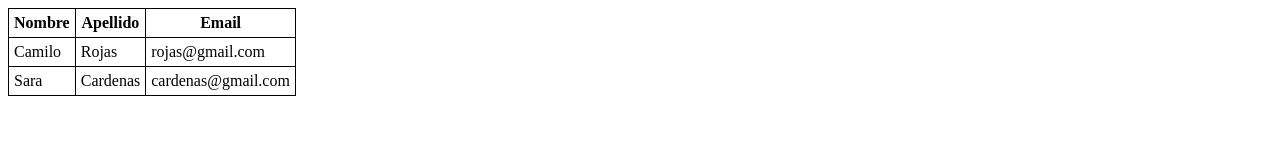
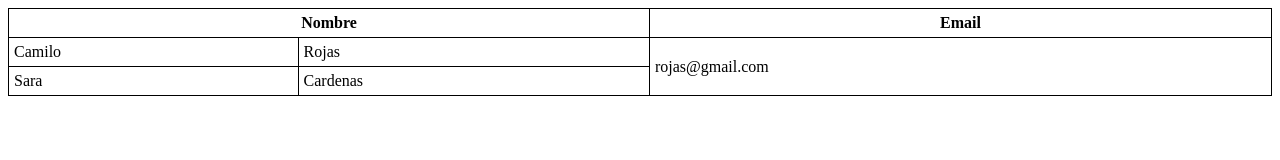
Before and after one commit to joseLeider/curso-3-desarrolloWeb, a plain HTML site: page tablas_en_html/index.html in a window 1280 px wide. Drawn offline with Linux system fonts and the light colour scheme.

Commit message:
Agregar Atributos colspan y rowspan en tablas html

```diff
--- a/tablas_en_html/css/estilos.css
+++ b/tablas_en_html/css/estilos.css
@@ -1,3 +1,7 @@
+table {
+    width: 100%;
+}
+
 table, th, td {
     border: 1px solid black;
     border-collapse: collapse; /*Bordes compartidos*/
--- a/tablas_en_html/index.html
+++ b/tablas_en_html/index.html
@@ -10,19 +10,19 @@
     <!--Tabla básica-->
     <table><!--Tabla bidimensional representada con datos tabulares-->
         <tr><!--Fila-->
-            <th>Nombre</th><!--Encabezado de la columna, en cada columna representa un atributo-->
-            <th>Apellido</th>
+            <!--El encabezado ocupara 2 celdas, col = columnas, combina entre columnas-->
+            <th colspan="2">Nombre</th><!--Encabezado de la columna, en cada columna representa un atributo-->
             <th>Email</th>
         </tr>
         <tr>
             <td>Camilo</td><!--Celda con datos, en cada fila representa un registro -->
             <td>Rojas</td>
-            <td>rojas@gmail.com</td>
+            <!--La celda ocupara dos renglones, por lo cual sera compartido, row = renglones, combina entre filas-->
+            <td rowspan="2">rojas@gmail.com</td>
         </tr>
         <tr>
             <td>Sara</td>
             <td>Cardenas</td>
-            <td>cardenas@gmail.com</td>
         </tr>
     </table>
 </body>
```
